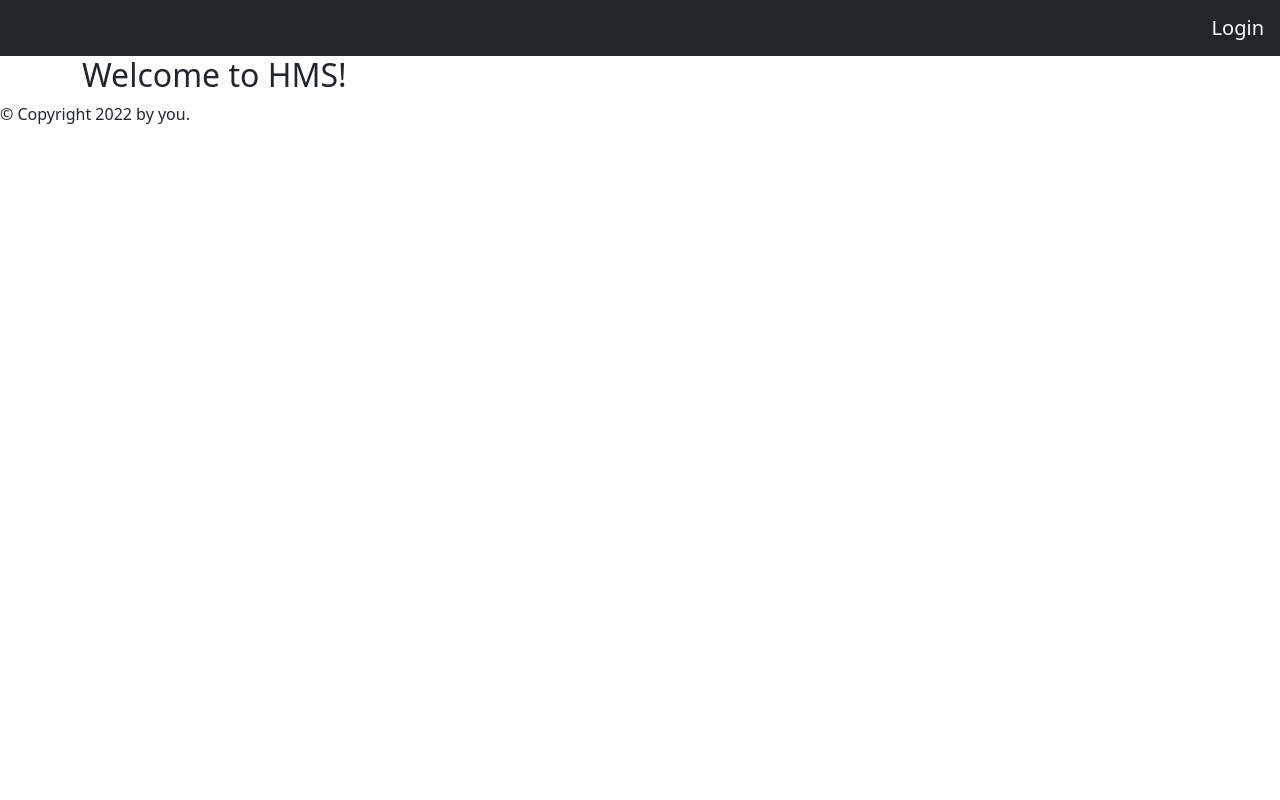
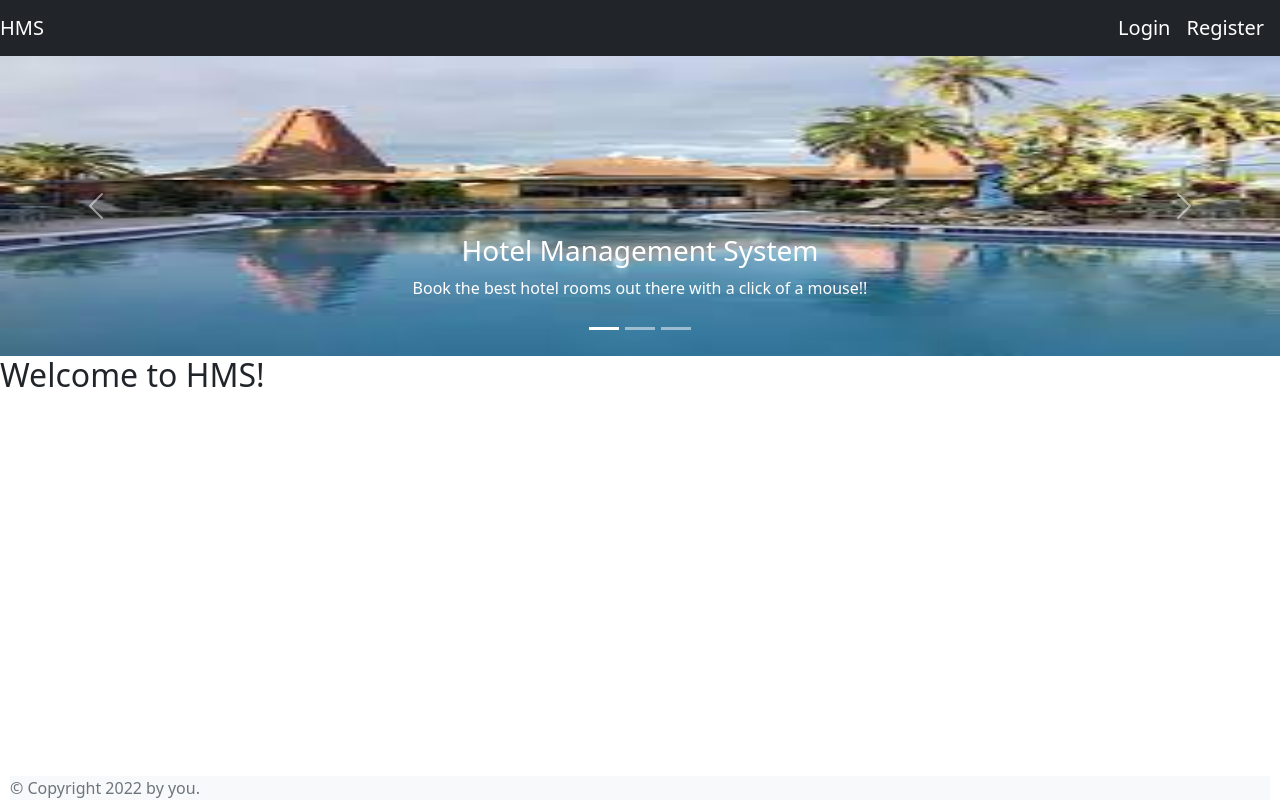
Before and after one commit to rammanoj/HMS, a Flask app: page / in a window 1280 px wide. Run offline with Flask 2, Linux system fonts and the light colour scheme.

Commit message:
changed UI

```diff
--- a/templates/base.html
+++ b/templates/base.html
@@ -10,20 +10,39 @@
 
     <title>Hotel Management System</title>
     {% endblock %}
-
+    <style>
+        #footer {
+            position: fixed;
+            padding: 10px 10px 0px 10px;
+            bottom: 0;
+            width: 100%;
+            /* Height of the footer*/
+            /*height: 40px;*/
+        }
+    </style>
 </head>
 <body>
     <nav class = "navbar navbar-expand-lg bg-dark navbar-dark">
+
+          <a class="navbar-brand me-auto" href="/"> HMS </a>
+
       {% if session.email %}
-        <a class="navbar-brand ms-auto" href="/logout"> Logout </a>
+        <a class="navbar-brand ms-auto" href="/profile"> Profile </a>
+        <a class="navbar-brand" href="/logout"> Logout </a>
       {% else %}
-        <a class="navbar-brand ms-auto" href="/login"> Login </a>
+
+          <a class="navbar-brand ms-auto" href="/login"> Login </a>
+          <a class="navbar-brand" href="/register"> Register </a>
+
+
       {% endif %}
     </nav>
     <div id="body">{% block content %}{% endblock %}</div>
     <div class ="footer" id="footer">
       {% block footer %}
+      <footer class="text-center text-lg-start bg-light text-muted">
       &copy; Copyright 2022 by you</a>.
+    </footer>
       {% endblock %}
       <script src="https://cdn.jsdelivr.net/npm/bootstrap@5.0.2/dist/js/bootstrap.bundle.min.js" integrity="sha384-MrcW6ZMFYlzcLA8Nl+NtUVF0sA7MsXsP1UyJoMp4YLEuNSfAP+JcXn/tWtIaxVXM" crossorigin="anonymous"></script>
 </body>
--- a/templates/error.html
+++ b/templates/error.html
@@ -1,6 +1,6 @@
 {% extends "base.html" %}
 {% block content %}
-    <h3>
+    <h3 class = "alert alert-danger">
         {{ message }}
     </h3>
 {% endblock %}
--- a/templates/home.html
+++ b/templates/home.html
@@ -1,6 +1,62 @@
 {% extends 'base.html' %}
 {% block content %}
-<div class="container">
+<!-- <div class="container">
+	<div id="carouselExampleSlidesOnly" class="carousel slide" data-bs-ride="carousel">
+  <div class="carousel-inner">
+    <div class="carousel-item active">
+      <img src="{{url_for('static', filename='img/hotel1.jpeg')}}" class="d-block w-100" alt="hotel1">
+    </div>
+    <div class="carousel-item">
+      <img src="{{url_for('static', filename='img/hotel2.jpeg')}}" class="d-block w-100" alt="hotel3">
+    </div>
+    <div class="carousel-item">
+      <img src="{{url_for('static', filename='img/hotel3.jpeg')}}" class="d-block w-100" alt="hotel3">
+    </div>
+  </div>
+</div> -->
+<!-- Carousel -->
+<div id="demo" class="carousel slide" data-bs-ride="carousel">
+
+  <!-- Indicators/dots -->
+  <div class="carousel-indicators">
+    <button type="button" data-bs-target="#demo" data-bs-slide-to="0" class="active"></button>
+    <button type="button" data-bs-target="#demo" data-bs-slide-to="1"></button>
+    <button type="button" data-bs-target="#demo" data-bs-slide-to="2"></button>
+  </div>
+
+  <!-- The slideshow/carousel -->
+  <div class="carousel-inner">
+    <div class="carousel-item active">
+      <img src="{{url_for('static', filename='img/hotel1.jpeg')}}" alt="hotel1" class="d-block w-100" height="300px" width="150px">
+      <div class="carousel-caption">
+	    <h3>Hotel Management System</h3>
+	    <p>Book the best hotel rooms out there with a click of a mouse!!</p>
+	  </div>
+    </div>
+    <div class="carousel-item">
+      <img src="{{url_for('static', filename='img/hotel2.jpeg')}}" alt="hotel2" class="d-block w-100"  height="300px" width="300px">
+      <div class="carousel-caption">
+	    <h3>Hotel Management System</h3>
+	    <p>Book the best hotel rooms out there with a click of a mouse!!</p>
+	  </div>
+    </div>
+    <div class="carousel-item">
+      <img src="{{url_for('static', filename='img/hotel3.jpeg')}}" alt="hotel3" class="d-block w-100"  height="300px" width="300px">
+      <div class="carousel-caption">
+	    <h3>Hotel Management System</h3>
+	    <p>Book the best hotel rooms out there with a click of a mouse!!</p>
+	  </div>
+    </div>
+  </div>
+
+  <!-- Left and right controls/icons -->
+  <button class="carousel-control-prev" type="button" data-bs-target="#demo" data-bs-slide="prev">
+    <span class="carousel-control-prev-icon"></span>
+  </button>
+  <button class="carousel-control-next" type="button" data-bs-target="#demo" data-bs-slide="next">
+    <span class="carousel-control-next-icon"></span>
+  </button>
+</div>
     {% if logged %}
         <h2>Welcome {{ user }}</h2>
         <a href="/logout">Logout!</a>
```
Also changed, not shown: templates/login.html (+8 -1 lines), templates/profile.html (+7 -1 lines), templates/register.html (+7 -1 lines), static/img/hotel1.jpeg (added), static/img/hotel2.jpeg (added), static/img/hotel3.jpeg (added), static/img/hotel4.jpeg (added).
